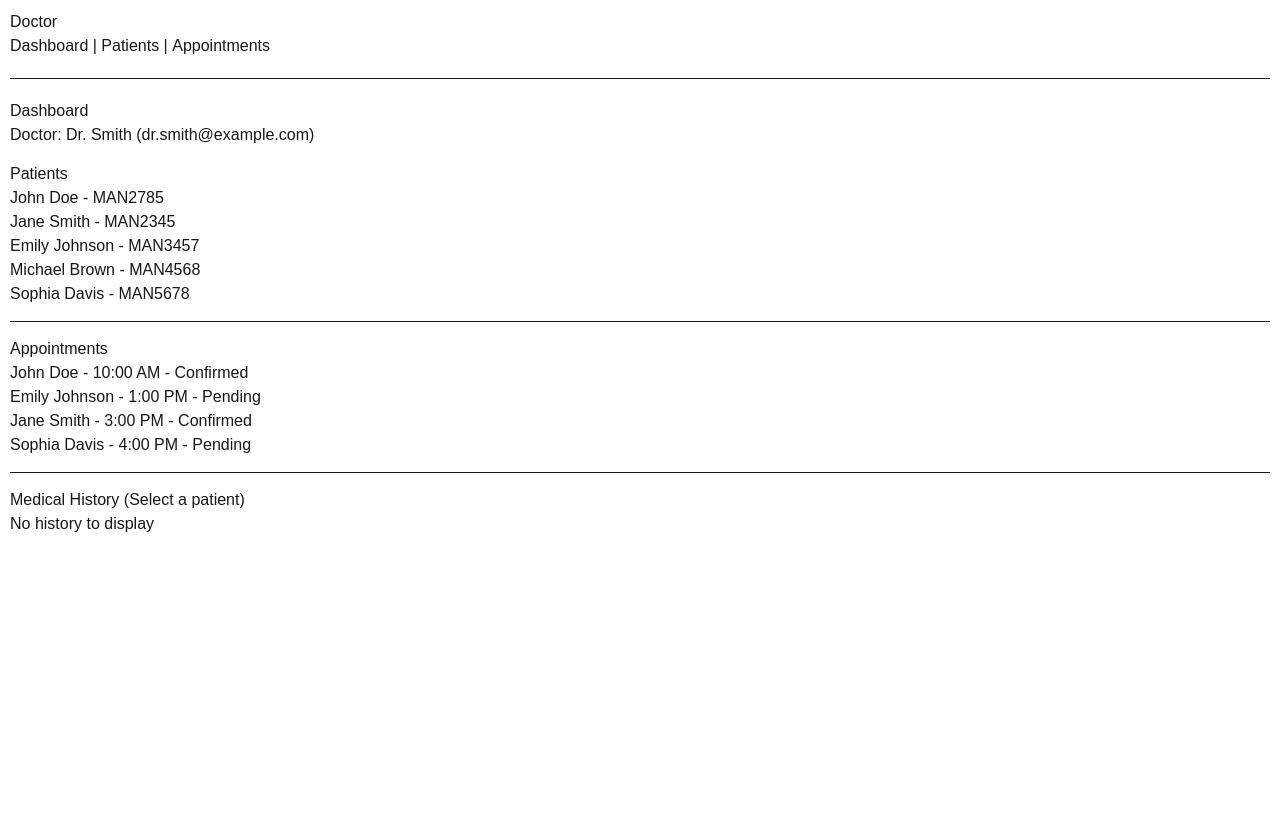
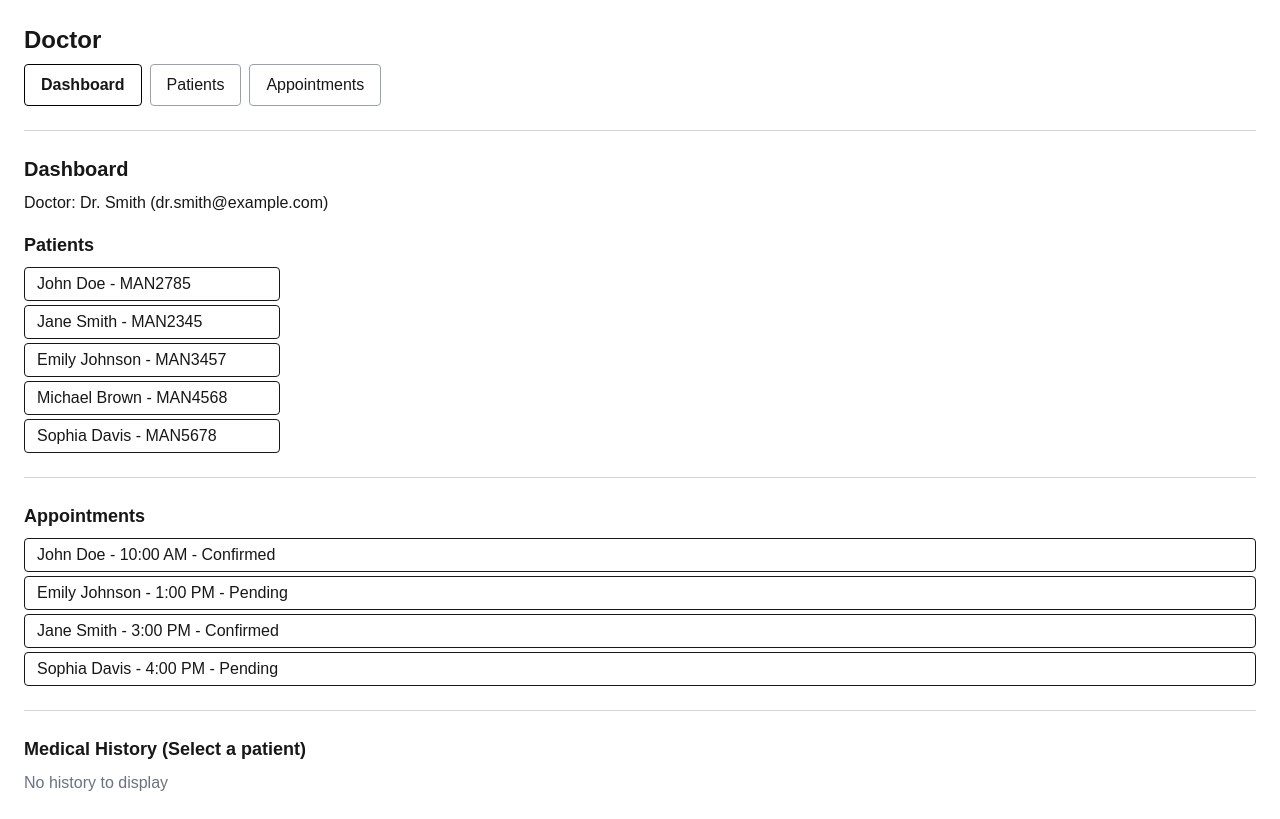
Before and after one commit to balajiRRK/hospital-management-system, a Next.js app in the folder healthapp-frontend/: page /doctor_dashboard in a window 1280 px wide. Built offline with nearby package versions, Linux system fonts and the light colour scheme.

Commit message:
structure update + ui changes

```diff
--- a/healthapp-frontend/app/doctor_dashboard/page.tsx
+++ b/healthapp-frontend/app/doctor_dashboard/page.tsx
@@ -9,7 +9,7 @@ import {
   Patient,
   History,
   Appointment,
-} from "../mockData";
+} from "../data/mock_data";
 
 export default function DoctorDashboard() {
   const [activeTab, setActiveTab] = useState("Dashboard");
@@ -24,34 +24,63 @@ export default function DoctorDashboard() {
     : [];
 
   return (
-    <div style={{ padding: "10px" }}>
-      <div style={{ marginBottom: "20px" }}>
-        <h2>Doctor</h2>
-        <button onClick={() => setActiveTab("Dashboard")}>
+    <div className="p-6">
+      <div className="mb-6">
+        <h2 className="text-2xl font-semibold mb-2">Doctor</h2>
+        <div className="flex space-x-2">
+          <button
+            className={`px-4 py-2 rounded border ${
+              activeTab === "Dashboard"
+                ? "border-black font-semibold"
+                : "border-gray-400"
+            }`}
+            onClick={() => setActiveTab("Dashboard")}
+          >
             Dashboard
-        </button> |{" "}
-        <button onClick={() => setActiveTab("Patients")}>Patients</button> |{" "}
-        <button onClick={() => setActiveTab("Appointments")}>
+          </button>
+          <button
+            className={`px-4 py-2 rounded border ${
+              activeTab === "Patients"
+                ? "border-black font-semibold"
+                : "border-gray-400"
+            }`}
+            onClick={() => setActiveTab("Patients")}
+          >
+            Patients
+          </button>
+          <button
+            className={`px-4 py-2 rounded border ${
+              activeTab === "Appointments"
+                ? "border-black font-semibold"
+                : "border-gray-400"
+            }`}
+            onClick={() => setActiveTab("Appointments")}
+          >
             Appointments
           </button>
         </div>
+      </div>
 
-      <hr />
+      <hr className="border-gray-300" />
 
-      <div style={{ marginTop: "20px" }}>
-        <h1>{activeTab}</h1>
-        <p>
-          Doctor: {doctor.name} ({doctor.email})
+      <div className="mt-6">
+        <h1 className="text-xl font-bold mb-2">{activeTab}</h1>
+        <p className="mb-4">
+          Doctor: <span className="font-medium">{doctor.name}</span> (
+          {doctor.email})
         </p>
 
         {activeTab === "Dashboard" && (
+          <div className="space-y-6">
             <div>
-            <div style={{ margin: "15px 0" }}>
-              <h2>Patients</h2>
-              <ul>
+              <h2 className="text-lg font-semibold mb-2">Patients</h2>
+              <ul className="space-y-1 w-64">
                 {patients.map((p: Patient) => (
                   <li key={p.id}>
-                    <button onClick={() => handlePatientClick(p)}>
+                    <button
+                      className="px-3 py-1 border rounded w-full text-left"
+                      onClick={() => handlePatientClick(p)}
+                    >
                       {p.name} - {p.code}
                     </button>
                   </li>
@@ -59,17 +88,17 @@ export default function DoctorDashboard() {
               </ul>
             </div>
 
-            <hr />
+            <hr className="border-gray-300" />
 
-            <div style={{ margin: "15px 0" }}>
-              <h2>Appointments</h2>
-              <ul>
+            <div>
+              <h2 className="text-lg font-semibold mb-2">Appointments</h2>
+              <ul className="space-y-1">
                 {appointments.map((a: Appointment) => {
                   const patient = patients.find(
                     (p: Patient) => p.id === a.patientId
                   );
                   return (
-                    <li key={a.id}>
+                    <li key={a.id} className="px-3 py-1 border rounded">
                       {patient?.name} - {a.time} - {a.status}
                     </li>
                   );
@@ -77,36 +106,38 @@ export default function DoctorDashboard() {
               </ul>
             </div>
 
-            <hr />
+            <hr className="border-gray-300" />
 
-            <div style={{ margin: "15px 0" }}>
-              <h2>
+            <div>
+              <h2 className="text-lg font-semibold mb-2">
                 Medical History{" "}
                 {selectedPatient
                   ? `(Patient: ${selectedPatient.name})`
                   : "(Select a patient)"}
               </h2>
               {selectedPatient && patientHistory.length > 0 ? (
-                <table border={1} cellPadding={5} cellSpacing={0}>
+                <div className="overflow-x-auto">
+                  <table className="min-w-full border border-black">
                     <thead>
                       <tr>
-                      <th>Date</th>
-                      <th>Visit</th>
-                      <th>Notes</th>
+                        <th className="px-4 py-2 border">Date</th>
+                        <th className="px-4 py-2 border">Visit</th>
+                        <th className="px-4 py-2 border">Notes</th>
                       </tr>
                     </thead>
                     <tbody>
                       {patientHistory.map((h: History, idx: number) => (
                         <tr key={idx}>
-                        <td>{h.date}</td>
-                        <td>{h.visit}</td>
-                        <td>{h.notes}</td>
+                          <td className="px-4 py-2 border">{h.date}</td>
+                          <td className="px-4 py-2 border">{h.visit}</td>
+                          <td className="px-4 py-2 border">{h.notes}</td>
                         </tr>
                       ))}
                     </tbody>
                   </table>
+                </div>
               ) : (
-                <p>No history to display</p>
+                <p className="text-gray-500">No history to display</p>
               )}
             </div>
           </div>
```
Also changed, not shown: healthapp-frontend/app/data/mock_data.ts (renamed from healthapp-frontend/app/mockData.ts). Lines whose indentation alone changed are shown as unchanged.
